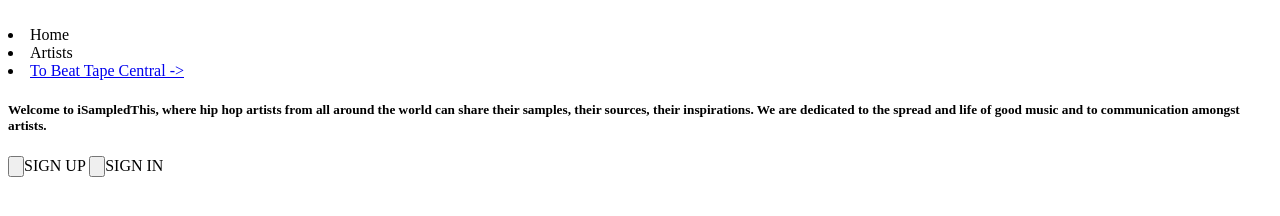
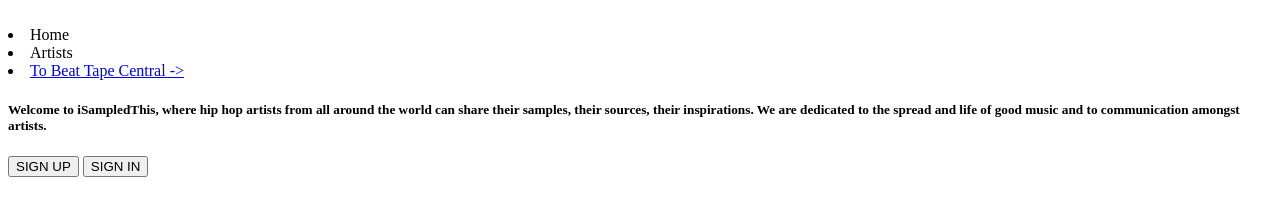
Before and after one commit to isampledthis/isampledthis.github.io, a plain HTML site: page index.html in a window 1280 px wide. Drawn offline with Linux system fonts and the light colour scheme.

Commit message:
Update index.html

```diff
--- a/index.html
+++ b/index.html
@@ -15,8 +15,8 @@
     </header>
     <div id="welcome">
       <h5>Welcome to iSampledThis, where hip hop artists from all around the world can share their samples, their sources, their inspirations. We are dedicated to the spread and life of good music and to communication amongst artists.</h5>
-      <input id="signup" type="button" onclick="window.location = 'login/signup.php';">SIGN UP</input>
-      <input id="signin" type="button" onclick="window.location = 'login/signin.php';">SIGN IN</input>
+      <input id="signup" type="button" onclick="window.location = 'login/signup.php';" value="SIGN UP">
+      <input id="signin" type="button" onclick="window.location = 'login/signin.php';" value="SIGN IN">
     </div>
   </body>
 </html>
```
